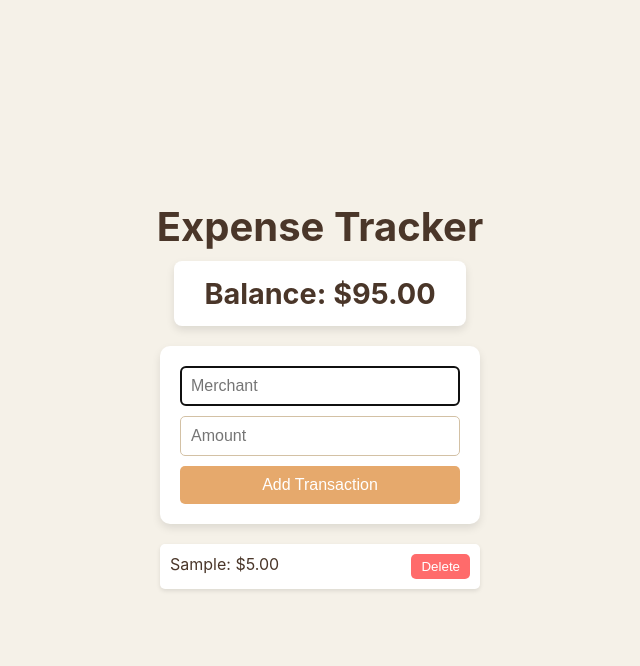
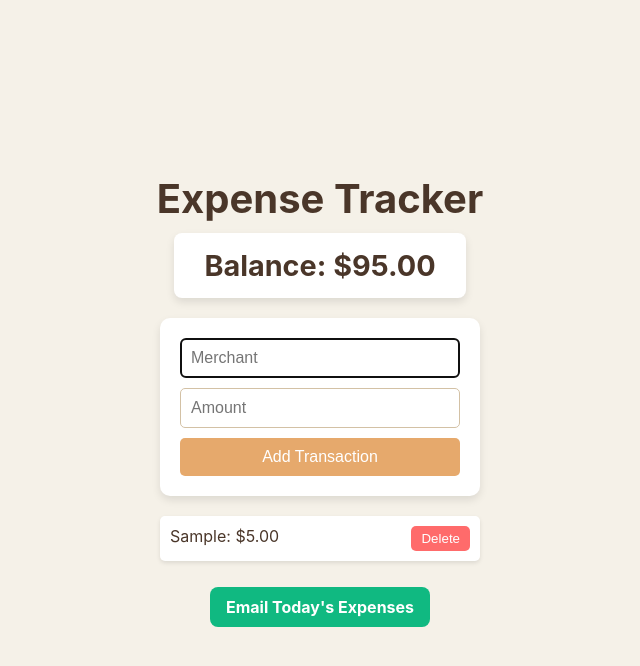
Before and after one commit to timcode55/expensetracker, a Next.js app: page / in a window 1280 px wide. Both pictures are taken after typing "Sample", "5" into the empty fields and a click on the button "Add Transaction". Shown: the top 666 px of the page, without its empty margins (320-960 px from the left). Built offline with nearby package versions, Linux system fonts and the light colour scheme.

Commit message:
add email capability for daily expenses

```diff
--- a/src/app/page.js
+++ b/src/app/page.js
@@ -27,7 +27,6 @@ export default function Home() {
         setBalance(savedBalance);
         setTransactions(savedTransactions);
       } else {
-        // Reset at midnight
         setBalance(initialBudget);
         setTransactions([]);
       }
@@ -69,6 +68,30 @@ export default function Home() {
     setTransactions(updatedTransactions);
     setBalance(updatedBalance);
   };
+
+  const formatEmailBody = () => {
+    const currentDate = new Date().toLocaleDateString("en-US", {
+      weekday: "long",
+      year: "numeric",
+      month: "long",
+      day: "numeric",
+    });
+
+    const formattedTransactions = transactions
+      .map((t) => `${t.merchant.padEnd(16)} $${t.amount.toFixed(2)}`)
+      .join("%0D%0A");
+
+    return (
+      `📅 Daily Expense Summary%0D%0A` +
+      `Date: ${currentDate}%0D%0A%0D%0A` +
+      `Merchant         Amount%0D%0A` +
+      `------------------------%0D%0A` +
+      `${formattedTransactions}%0D%0A%0D%0A` +
+      `Remaining Balance: $${balance.toFixed(2)}`
+    );
+  };
+
+  const emailLink = `mailto:?subject=Meal Expense Report&body=${formatEmailBody()}`;
 
   return (
     <div className={styles.container}>
@@ -112,6 +135,12 @@ export default function Home() {
           </li>
         ))}
       </ul>
+
+      {transactions.length > 0 && (
+        <a href={emailLink} className={styles.emailButton}>
+          Email Today's Expenses
+        </a>
+      )}
     </div>
   );
 }
--- a/src/app/page.module.css
+++ b/src/app/page.module.css
@@ -90,3 +90,22 @@
 .deleteButton:hover {
   background: #d64545;
 }
+
+.emailButton {
+  margin-top: 16px;
+  display: inline-block;
+  text-align: center;
+  padding: 10px 16px;
+  background-color: #10b981;
+  color: white;
+  border: none;
+  border-radius: 8px;
+  font-weight: bold;
+  text-decoration: none;
+  cursor: pointer;
+  transition: background-color 0.3s ease;
+}
+
+.emailButton:hover {
+  background-color: #059669;
+}
```
Also changed, not shown: package.json (+4 -3 lines), 1 other file (tests, documents, lock files or other folders).
